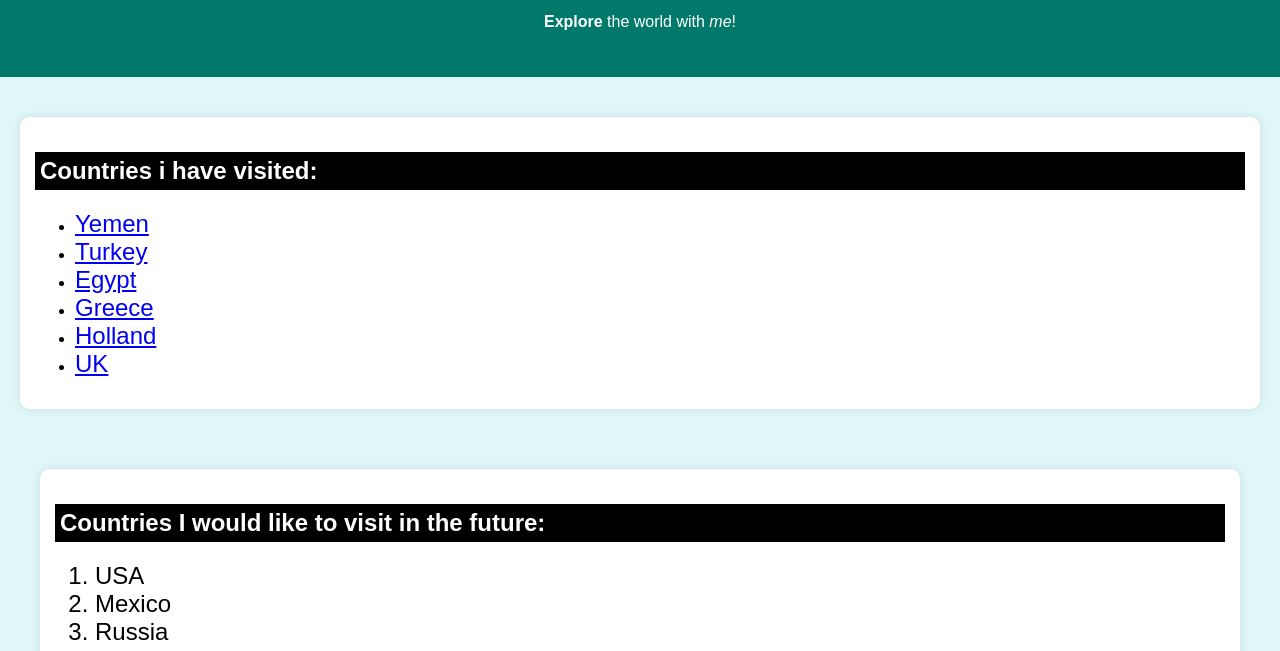
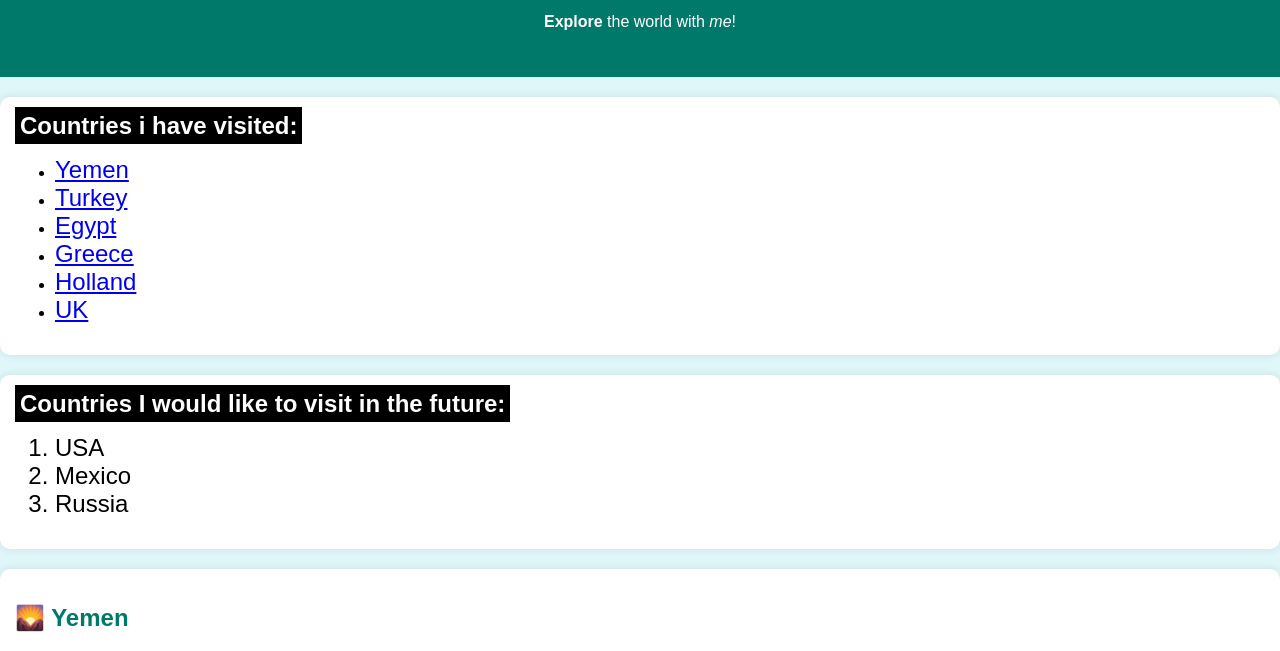
Before and after one commit to alragi0/codeyourfuture, a plain HTML site: page Travel/index.html in a window 1280 px wide. Shown: the part 80-731 px from the top of the page. Drawn offline with Linux system fonts and the light colour scheme.

Commit message:
Update index.html

```diff
--- a/Travel/index.html
+++ b/Travel/index.html
@@ -38,10 +38,9 @@
       background-color: black;
       color: white;
       padding: 5px;
+      display: inline;
     }
-    .content {
-      padding: 20px;
-    }
+
     .destination {
       background-color: white;
       margin: 20px 0;
```
